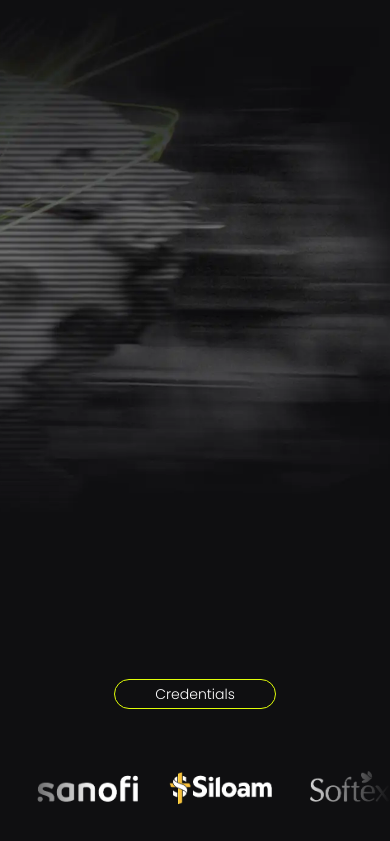
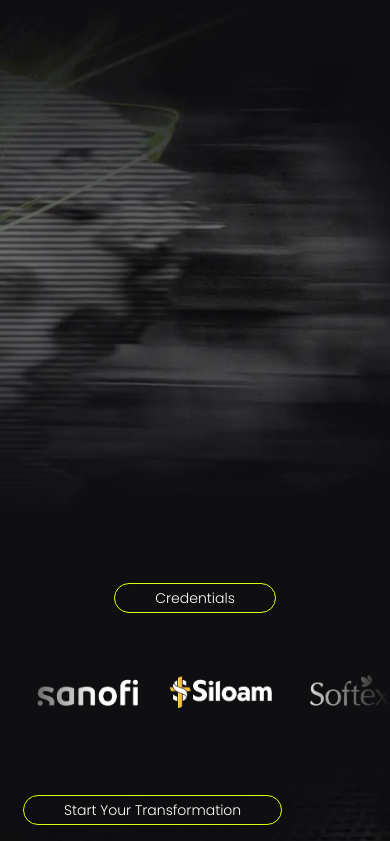
Before and after one commit to Caitlin02ar/davan-website, a Next.js app: page / in a window 390 px wide. Shown: the part 5179-6020 px from the top of the page. Built offline with nearby package versions, Linux system fonts and the light colour scheme.

Commit message:
v.1.4. web update

```diff
--- a/components/Credentials.tsx
+++ b/components/Credentials.tsx
@@ -7,7 +7,7 @@ import { landingData } from "@/app/data/landing";
 
 export default function Credentials() {
   return (
-    <section className="relative w-full overflow-hidden bg-dark py-16">
+    <section className="relative w-full overflow-hidden bg-dark py-16 pb-0">
       <div className="mb-10 flex items-center justify-center">
         <motion.div
           initial={{ y: 50, opacity: 0 }}
--- a/components/OurSystem.tsx
+++ b/components/OurSystem.tsx
@@ -120,12 +120,11 @@ export default function OurSystem() {
           >
             {landingData.system.heading}
 
-            <span className="block text-primary sm:inline">
+            <span className="block text-primary md:ml-3 md:inline">
               {landingData.system.headingColor}
             </span>
           </motion.h2>
         </div>
-
         <div className="overflow-hidden">
           <motion.p
             className="mt-4 text-[1.15rem] font-semibold md:text-[1rem]"
--- a/components/Performance.tsx
+++ b/components/Performance.tsx
@@ -182,9 +182,7 @@ export default function Performance() {
     <section
       id="results"
       ref={sectionRef}
-      className="relative overflow-hidden bg-[#0F0F11] px-6 py-24"
-    >
-      {/* DESKTOP BG */}
+      className="relative overflow-hidden bg-[#0F0F11] px-6 py-24 pb-0 md:pb-16">
       <div className="absolute inset-0 hidden md:block">
         <Image
           src="/photos/performance-bg.webp"
@@ -381,7 +379,7 @@ function MobileFrameworkItem({
         ref={(el) => {
           dotRefs.current[index] = el;
         }}
-        className="mx-auto block h-[8px] w-[8px] rounded-full bg-primary"
+        className="mx-auto mt-[4px] block h-[8px] w-[8px] rounded-full bg-primary"
       />
 
       <h4
--- a/components/PillarCard.tsx
+++ b/components/PillarCard.tsx
@@ -36,7 +36,7 @@ type PillarCardProps = {
   isActive?: boolean;
 };
 
-const CARD_HEIGHT = "min-h-[620px] md:min-h-[520px]";
+const CARD_HEIGHT = "min-h-[620px] md:min-h-[620px]";
 const CARD_WIDTH = "w-[88vw] max-w-[380px]";
 
 export default function PillarCard({
```
